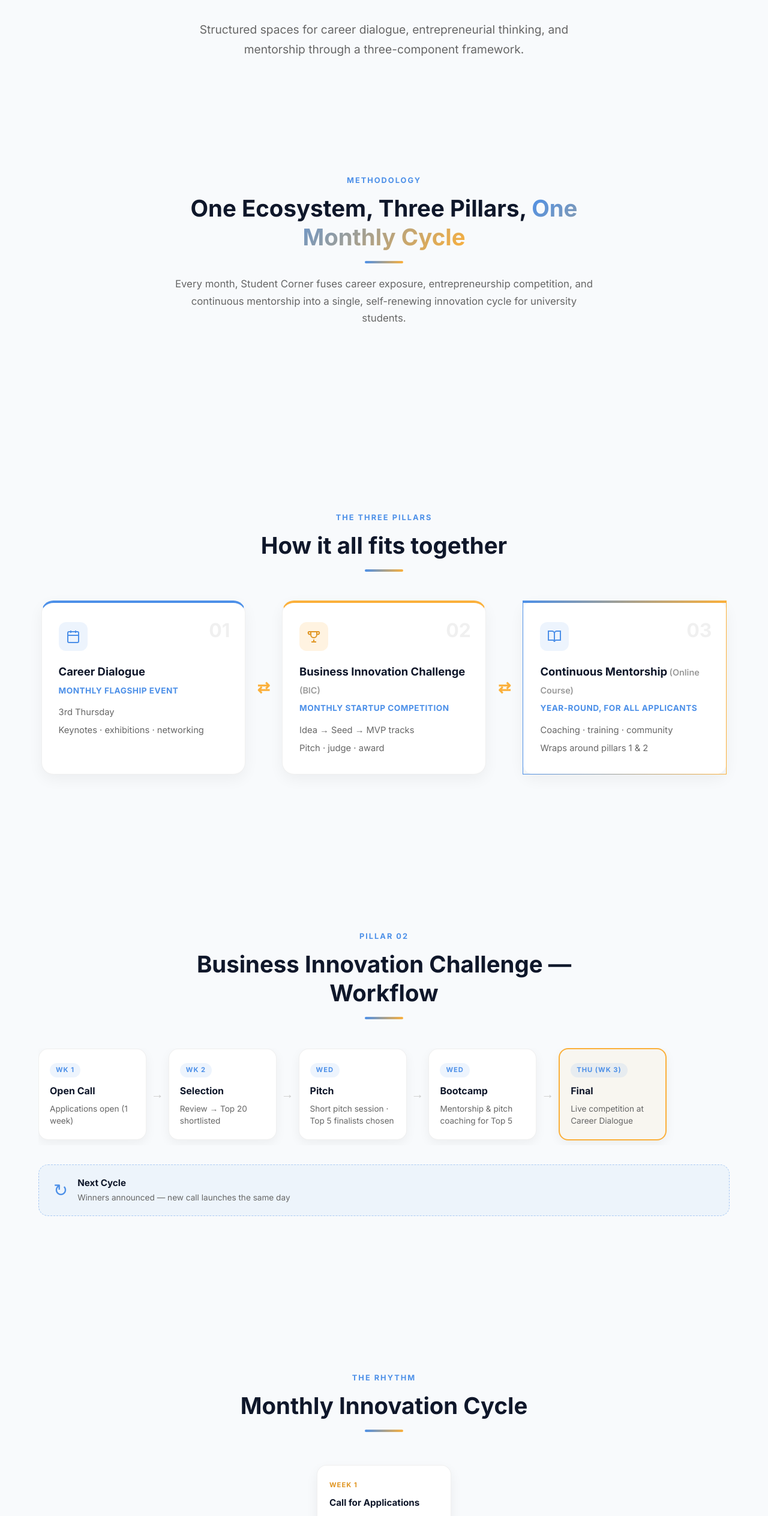
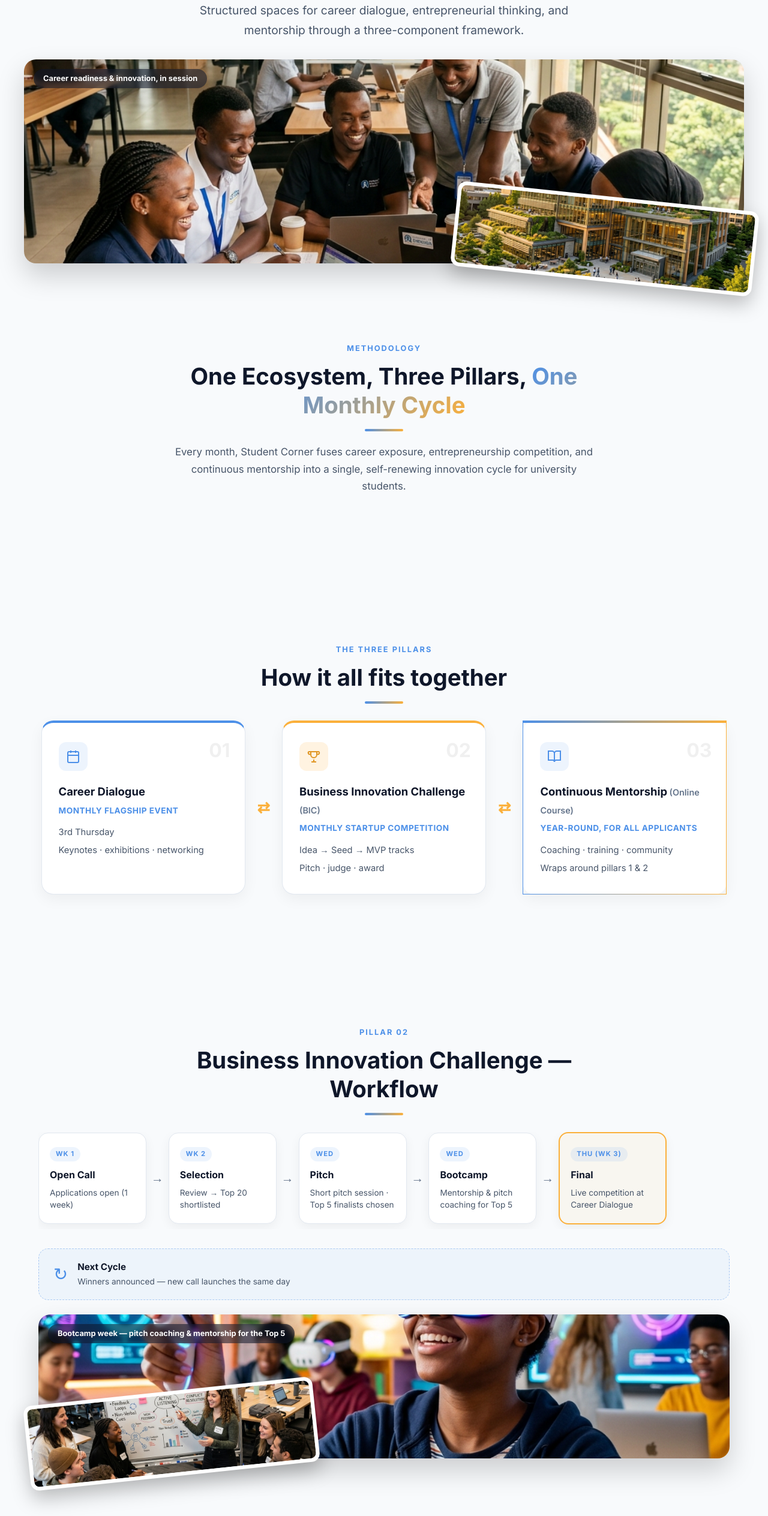
Before and after one commit to Bonaeineza31/campus-edu, a React (Vite) app: page /student-corner in a window 1280 px wide. Shown: the part 273-2800 px from the top of the page at 60% size. Built offline with nearby package versions, Linux system fonts and the light colour scheme.

Commit message:
feat: implement Student Corner page with associated styles

```diff
--- a/src/pages/student-corner/StudentCorner.jsx
+++ b/src/pages/student-corner/StudentCorner.jsx
@@ -4,6 +4,11 @@ import BicWorkflow from './components/BicWorkflow'
 import MonthlyCycle from './components/MonthlyCycle'
 import MonthlyThemes from './components/MonthlyThemes'
 import Stakeholders from './components/Stakeholders'
+import campusImage from '../../assets/slide2.png'
+import bicImage from '../../assets/slide3.png'
+import workshopImage from '../../assets/slide4.png'
+import stakeholderImage from '../../assets/slide6.png'
+import ctaImage from '../../assets/slide1.png'
 import './student-corner.css'
 
 export default function StudentCorner() {
@@ -29,6 +34,19 @@ export default function StudentCorner() {
           and mentorship through a three-component framework.
         </p>
       </header>
+
+      {/* Banner collage */}
+      <div className="sc-banner">
+        <div className="sc-collage">
+          <div className="sc-collage-main">
+            <img src="/happy_students.png" alt="Students collaborating at a career readiness and innovation session" />
+          </div>
+          <div className="sc-collage-accent accent-right">
+            <img src={campusImage} alt="Students walking across the innovation hub campus" />
+          </div>
+          <span className="sc-collage-caption">Career readiness &amp; innovation, in session</span>
+        </div>
+      </div>
 
       <main className="sc-content">
         {/* Methodology intro */}
@@ -65,6 +83,17 @@ export default function StudentCorner() {
             <div className="sc-section-bar"></div>
           </div>
           <BicWorkflow />
+          <div className="sc-inline-banner">
+            <div className="sc-collage sc-collage-sm">
+              <div className="sc-collage-main">
+                <img src={bicImage} alt="A student exploring an innovation challenge with immersive tech" />
+              </div>
+              <div className="sc-collage-accent accent-left">
+                <img src={workshopImage} alt="Students receiving pitch coaching and mentorship during a bootcamp" />
+              </div>
+              <span className="sc-collage-caption">Bootcamp week — pitch coaching &amp; mentorship for the Top 5</span>
+            </div>
+          </div>
         </section>
 
         {/* Monthly cycle wheel */}
@@ -98,14 +127,31 @@ export default function StudentCorner() {
             <h2 className="sc-section-title">Invited each month, by theme</h2>
             <div className="sc-section-bar"></div>
           </div>
-          <Stakeholders />
+          <div className="sc-split reverse">
+            <div className="sc-split-media">
+              <div className="sc-collage sc-collage-sm">
+                <div className="sc-collage-main">
+                  <img src={stakeholderImage} alt="Stakeholders networking at a mentorship symposium" />
+                </div>
+                <div className="sc-collage-accent accent-right">
+                  <img src={ctaImage} alt="Students and mentors reviewing data during a design session" />
+                </div>
+              </div>
+            </div>
+            <div className="sc-split-content">
+              <Stakeholders />
+            </div>
+          </div>
         </section>
 
         {/* Closing CTA */}
-        <section className="sc-cta">
-          <h3>Ready to be part of the next cycle?</h3>
-          <p>Applications open every month — bring your idea, your voice, or your network.</p>
-          <Link to="/#contact" className="sc-cta-btn">Connect With Us</Link>
+        <section className="sc-cta" style={{ backgroundImage: `url(${ctaImage})` }}>
+          <div className="sc-cta-overlay"></div>
+          <div className="sc-cta-inner">
+            <h3>Ready to be part of the next cycle?</h3>
+            <p>Applications open every month — bring your idea, your voice, or your network.</p>
+            <Link to="/#contact" className="sc-cta-btn">Connect With Us</Link>
+          </div>
         </section>
       </main>
     </div>
--- a/src/pages/student-corner/student-corner.css
+++ b/src/pages/student-corner/student-corner.css
@@ -43,7 +43,7 @@
   display: inline-flex;
   align-items: center;
   gap: 6px;
-  color: #555;
+  color: var(--text-secondary, #555);
   font-size: 0.9rem;
   font-weight: 600;
   text-decoration: none;
@@ -57,7 +57,7 @@
 .sc-hero {
   max-width: 1280px;
   margin: 0 auto;
-  padding: 80px 40px 60px;
+  padding: 48px 40px 32px;
   text-align: center;
 }
 
@@ -91,9 +91,9 @@
 
 .sc-hero-desc {
   font-size: 1.2rem;
-  color: #666;
+  color: var(--text-secondary, #666);
   max-width: 650px;
-  margin: 0 auto 48px;
+  margin: 0 auto;
   line-height: 1.7;
 }
 
@@ -107,14 +107,14 @@
    Shared section header
    ===================== */
 .sc-section {
-  margin-bottom: 96px;
+  margin-bottom: 56px;
   opacity: 1;
   transform: none;
 }
 
 .sc-section-header {
   max-width: 720px;
-  margin: 0 auto 48px;
+  margin: 0 auto 28px;
 }
 
 .sc-section-header.text-center {
@@ -155,7 +155,7 @@
 }
 
 .sc-section-desc {
-  color: #666;
+  color: var(--text-secondary, #666);
   font-size: 1.05rem;
   line-height: 1.7;
 }
@@ -175,10 +175,10 @@
   position: relative;
   flex: 1 1 280px;
   max-width: 340px;
-  background: #fff;
+  background: var(--bg-secondary, #fff);
   border-radius: 20px;
   padding: 32px 28px;
-  border: 1px solid rgba(0, 0, 0, 0.06);
+  border: 1px solid var(--border-color, rgba(0, 0, 0, 0.06));
   box-shadow: 0 8px 24px rgba(0, 0, 0, 0.05);
 }
 
@@ -235,7 +235,7 @@
 
 .pillar-short {
   font-weight: 600;
-  color: #999;
+  color: var(--text-tertiary, #999);
   font-size: 0.9rem;
 }
 
@@ -256,7 +256,7 @@
 
 .pillar-lines span {
   font-size: 0.92rem;
-  color: #666;
+  color: var(--text-secondary, #666);
   line-height: 1.5;
 }
 
@@ -299,8 +299,8 @@
 
 .bic-step {
   width: 180px;
-  background: #fff;
-  border: 1px solid rgba(0, 0, 0, 0.06);
+  background: var(--bg-secondary, #fff);
+  border: 1px solid var(--border-color, rgba(0, 0, 0, 0.06));
   border-radius: 16px;
   padding: 20px 18px;
   box-shadow: 0 6px 18px rgba(0, 0, 0, 0.05);
@@ -328,7 +328,7 @@
 
 .bic-step p {
   font-size: 0.85rem;
-  color: #666;
+  color: var(--text-secondary, #666);
   line-height: 1.5;
 }
 
@@ -340,7 +340,7 @@
 .bic-step-arrow {
   flex-shrink: 0;
   font-size: 1.3rem;
-  color: #ccc;
+  color: var(--text-tertiary, #ccc);
   font-weight: 700;
 }
 
@@ -369,7 +369,7 @@
 
 .bic-loop p {
   font-size: 0.85rem;
-  color: #666;
+  color: var(--text-secondary, #666);
 }
 
 /* =====================
@@ -377,13 +377,13 @@
    ===================== */
 .cycle-wheel-wrap {
   position: relative;
-  max-width: 720px;
-  min-height: 620px;
+  max-width: 620px;
+  min-height: 460px;
   margin: 0 auto;
   display: grid;
   grid-template-columns: 1fr 1fr 1fr;
   grid-template-rows: auto auto auto;
-  gap: 24px;
+  gap: 12px;
   align-items: center;
 }
 
@@ -391,8 +391,8 @@
   position: absolute;
   top: 50%;
   left: 50%;
-  width: 380px;
-  height: 380px;
+  width: 300px;
+  height: 300px;
   transform: translate(-50%, -50%);
   border: 2px dashed rgba(251, 176, 59, 0.35);
   border-radius: 50%;
@@ -438,8 +438,8 @@
 .cycle-node {
   position: relative;
   z-index: 1;
-  background: #fff;
-  border: 1px solid rgba(0, 0, 0, 0.06);
+  background: var(--bg-secondary, #fff);
+  border: 1px solid var(--border-color, rgba(0, 0, 0, 0.06));
   border-radius: 16px;
   padding: 18px 20px;
   box-shadow: 0 8px 20px rgba(0, 0, 0, 0.06);
@@ -470,7 +470,7 @@
 
 .cycle-node p {
   font-size: 0.82rem;
-  color: #666;
+  color: var(--text-secondary, #666);
   max-width: 220px;
   line-height: 1.5;
 }
@@ -524,8 +524,8 @@
   display: flex;
   align-items: center;
   gap: 14px;
-  background: #fff;
-  border: 1px solid rgba(0, 0, 0, 0.06);
+  background: var(--bg-secondary, #fff);
+  border: 1px solid var(--border-color, rgba(0, 0, 0, 0.06));
   border-radius: 14px;
   padding: 16px 18px;
   box-shadow: 0 4px 14px rgba(0, 0, 0, 0.04);
@@ -571,8 +571,8 @@
   display: flex;
   align-items: center;
   gap: 12px;
-  background: #fff;
-  border: 1px solid rgba(0, 0, 0, 0.06);
+  background: var(--bg-secondary, #fff);
+  border: 1px solid var(--border-color, rgba(0, 0, 0, 0.06));
   border-radius: 14px;
   padding: 16px 18px;
   box-shadow: 0 4px 14px rgba(0, 0, 0, 0.04);
@@ -605,7 +605,7 @@
 .stakeholder-roles-label {
   display: block;
   font-size: 0.85rem;
-  color: #666;
+  color: var(--text-secondary, #666);
   margin-bottom: 14px;
 }
 
@@ -626,26 +626,171 @@
 }
 
 /* =====================
+   Banner images
+   ===================== */
+.sc-banner {
+  position: relative;
+  max-width: 1280px;
+  margin: 0 auto 48px;
+  padding: 0 40px;
+}
+
+.sc-inline-banner {
+  position: relative;
+  margin-top: 24px;
+}
+
+/* =====================
+   Photo collage (main + overlapping accent)
+   ===================== */
+.sc-collage {
+  position: relative;
+  margin-bottom: 24px;
+}
+
+.sc-collage-main img {
+  width: 100%;
+  height: 340px;
+  object-fit: cover;
+  border-radius: 20px;
+  display: block;
+  box-shadow: 0 20px 45px rgba(0, 0, 0, 0.18);
+}
+
+.sc-collage.sc-collage-sm .sc-collage-main img {
+  height: 240px;
+}
+
+.sc-collage-caption {
+  position: absolute;
+  top: 16px;
+  left: 16px;
+  background: rgba(15, 23, 42, 0.55);
+  backdrop-filter: blur(4px);
+  -webkit-backdrop-filter: blur(4px);
+  color: #fff;
+  font-weight: 700;
+  font-size: 0.8rem;
+  padding: 6px 16px;
+  border-radius: 20px;
+}
+
+.sc-collage-accent {
+  position: absolute;
+  width: 42%;
+  background: #fff;
+  padding: 6px;
+  border-radius: 14px;
+  box-shadow: 0 14px 32px rgba(0, 0, 0, 0.25);
+  transition: transform 0.25s ease;
+}
+
+.sc-collage-accent img {
+  width: 100%;
+  height: 130px;
+  object-fit: cover;
+  border-radius: 9px;
+  display: block;
+}
+
+.sc-collage-accent.accent-right {
+  right: -20px;
+  bottom: -30px;
+  transform: rotate(6deg);
+}
+
+.sc-collage-accent.accent-left {
+  left: -20px;
+  bottom: -30px;
+  transform: rotate(-6deg);
+}
+
+.sc-collage-accent:hover {
+  transform: rotate(0deg) scale(1.04);
+}
+
+@media (max-width: 640px) {
+  .sc-collage-main img {
+    height: 240px;
+  }
+  .sc-collage.sc-collage-sm .sc-collage-main img {
+    height: 200px;
+  }
+  .sc-collage-accent {
+    width: 48%;
+  }
+  .sc-collage-accent img {
+    height: 100px;
+  }
+}
+
+/* =====================
+   Split section (image + content)
+   ===================== */
+.sc-split {
+  display: grid;
+  grid-template-columns: 0.9fr 1.1fr;
+  gap: 40px;
+  align-items: center;
+}
+
+.sc-split.reverse {
+  grid-template-columns: 1.1fr 0.9fr;
+}
+
+.sc-split.reverse .sc-split-media {
+  order: 2;
+}
+
+.sc-split-media {
+  padding-bottom: 20px;
+}
+
+@media (max-width: 860px) {
+  .sc-split,
+  .sc-split.reverse {
+    grid-template-columns: 1fr;
+  }
+  .sc-split.reverse .sc-split-media {
+    order: 0;
+  }
+}
+
+/* =====================
    Closing CTA
    ===================== */
 .sc-cta {
+  position: relative;
   opacity: 1;
   transform: none;
   text-align: center;
-  background: linear-gradient(135deg, rgba(77, 144, 232, 0.08), rgba(251, 176, 59, 0.08));
+  background-size: cover;
+  background-position: center;
   border-radius: 24px;
   padding: 56px 32px;
+  overflow: hidden;
+}
+
+.sc-cta-overlay {
+  position: absolute;
+  inset: 0;
+  background: linear-gradient(135deg, rgba(15, 23, 42, 0.82), rgba(77, 144, 232, 0.55));
+}
+
+.sc-cta-inner {
+  position: relative;
+  z-index: 1;
 }
 
 .sc-cta h3 {
   font-size: 1.5rem;
   font-weight: 800;
   margin-bottom: 10px;
-  color: var(--text-primary, #1a1a2e);
+  color: #fff;
 }
 
 .sc-cta p {
-  color: #666;
+  color: rgba(255, 255, 255, 0.85);
   margin-bottom: 24px;
 }
 
@@ -664,3 +809,27 @@
   transform: translateY(-2px);
   box-shadow: 0 10px 24px rgba(77, 144, 232, 0.35);
 }
+
+/* =====================
+   Dark mode adjustments
+   ===================== */
+.theme-dark .sc-topbar {
+  background: rgba(16, 23, 38, 0.85);
+  border-bottom-color: var(--border-color);
+}
+
+.theme-dark .pillar-num {
+  color: rgba(255, 255, 255, 0.08);
+}
+
+.theme-dark .sc-hero-badge {
+  background: rgba(77, 144, 232, 0.15);
+}
+
+.theme-dark .sc-collage-main img {
+  box-shadow: 0 20px 45px rgba(0, 0, 0, 0.5);
+}
+
+.theme-dark .sc-collage-accent {
+  box-shadow: 0 14px 32px rgba(0, 0, 0, 0.6);
+}
```
